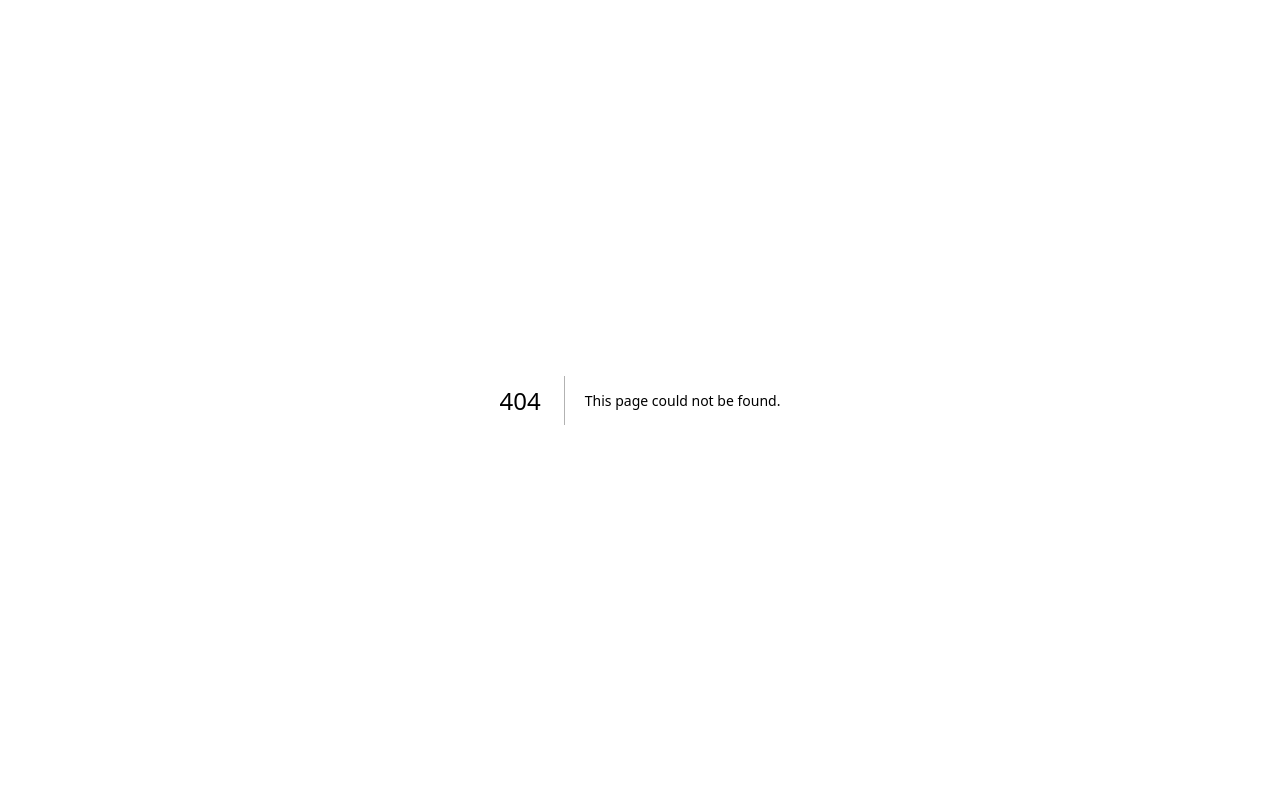
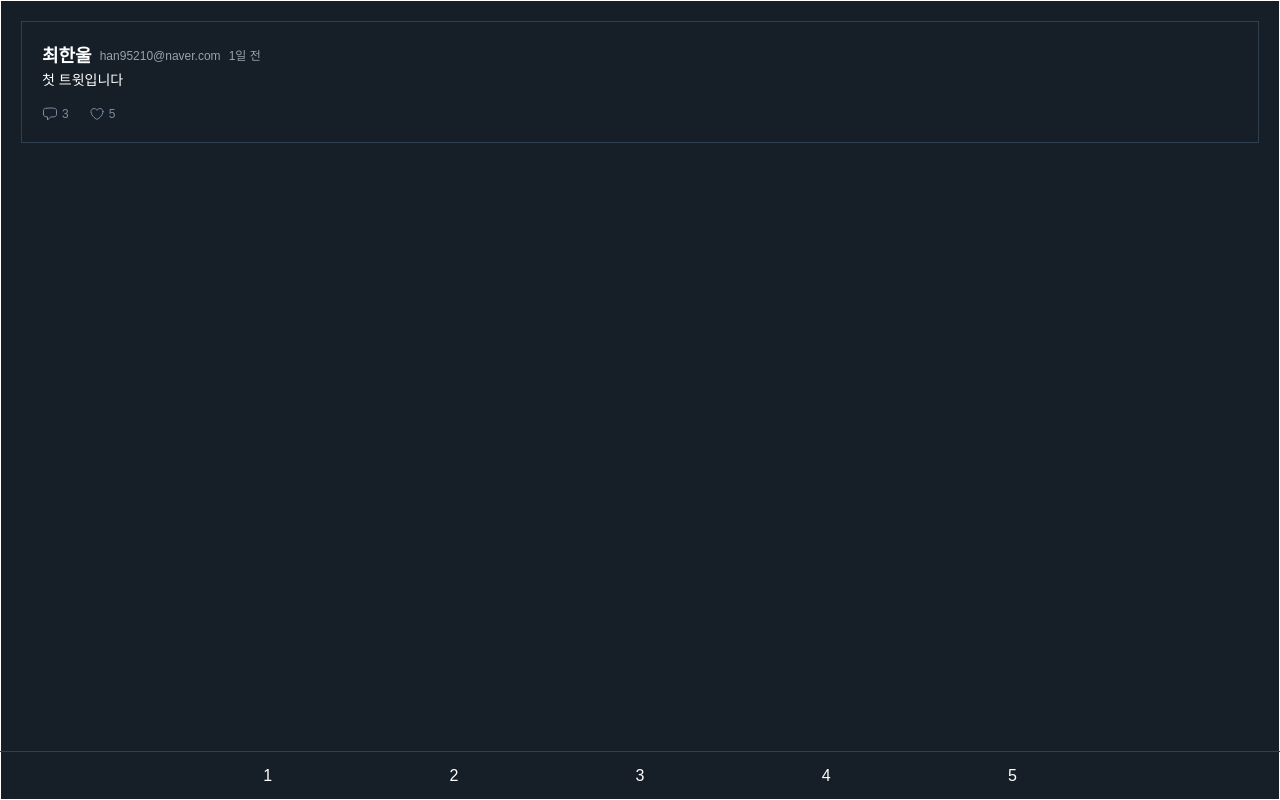
Before and after one commit to hanurii/challenge-nextjs-server-action, a Next.js app: page /products in a window 1280 px wide. Before the commit this address had no page. Built offline with nearby package versions, Linux system fonts and the light colour scheme.

Commit message:
[Tweets] 페이지, 페이지네이션 CSS 구현

```diff
--- /dev/null
+++ b/src/app/products/page.tsx
@@ -0,0 +1,65 @@
+export default function Products() {
+  return (
+    <div className="w-full h-screen bg-[#161e27] *:text-white">
+      <div className="h-full flex flex-col p-5 border-1">
+        <div className="p-5 border-1 border-[#2e4051]">
+          <div className="flex items-center gap-2">
+            <span className="font-semibold text-lg">최한울</span>
+            <span className="text-xs text-gray-400">han95210@naver.com</span>
+            <span className="text-xs text-gray-400">1일 전</span>
+          </div>
+          <div>
+            <p className="text-sm">첫 트윗입니다</p>
+          </div>
+          <div className="flex gap-5 mt-4 *:text-[#788ea5]">
+            <div className="flex items-center gap-1">
+              {/* svg */}
+              <svg
+                xmlns="http://www.w3.org/2000/svg"
+                fill="none"
+                viewBox="0 0 24 24"
+                stroke-width="1.5"
+                stroke="currentColor"
+                className="size-4"
+              >
+                <path
+                  stroke-linecap="round"
+                  stroke-linejoin="round"
+                  d="M2.25 12.76c0 1.6 1.123 2.994 2.707 3.227 1.087.16 2.185.283 3.293.369V21l4.076-4.076a1.526 1.526 0 0 1 1.037-.443 48.282 48.282 0 0 0 5.68-.494c1.584-.233 2.707-1.626 2.707-3.228V6.741c0-1.602-1.123-2.995-2.707-3.228A48.394 48.394 0 0 0 12 3c-2.392 0-4.744.175-7.043.513C3.373 3.746 2.25 5.14 2.25 6.741v6.018Z"
+                />
+              </svg>
+              <span className="text-xs">3</span>
+            </div>
+            <div className="flex items-center gap-1">
+              <svg
+                xmlns="http://www.w3.org/2000/svg"
+                fill="none"
+                viewBox="0 0 24 24"
+                stroke-width="1.5"
+                stroke="currentColor"
+                className="size-4"
+              >
+                <path
+                  stroke-linecap="round"
+                  stroke-linejoin="round"
+                  d="M21 8.25c0-2.485-2.099-4.5-4.688-4.5-1.935 0-3.597 1.126-4.312 2.733-.715-1.607-2.377-2.733-4.313-2.733C5.1 3.75 3 5.765 3 8.25c0 7.22 9 12 9 12s9-4.78 9-12Z"
+                />
+              </svg>
+              <span className="text-xs">5</span>
+            </div>
+          </div>
+        </div>
+
+        <div className="w-full fixed bottom-0 left-0 border-t border-[#2e4051] p-3">
+          <div className="w-[60%] mx-auto flex justify-between">
+            <span>1</span>
+            <span>2</span>
+            <span>3</span>
+            <span>4</span>
+            <span>5</span>
+          </div>
+        </div>
+      </div>
+    </div>
+  );
+}
```
